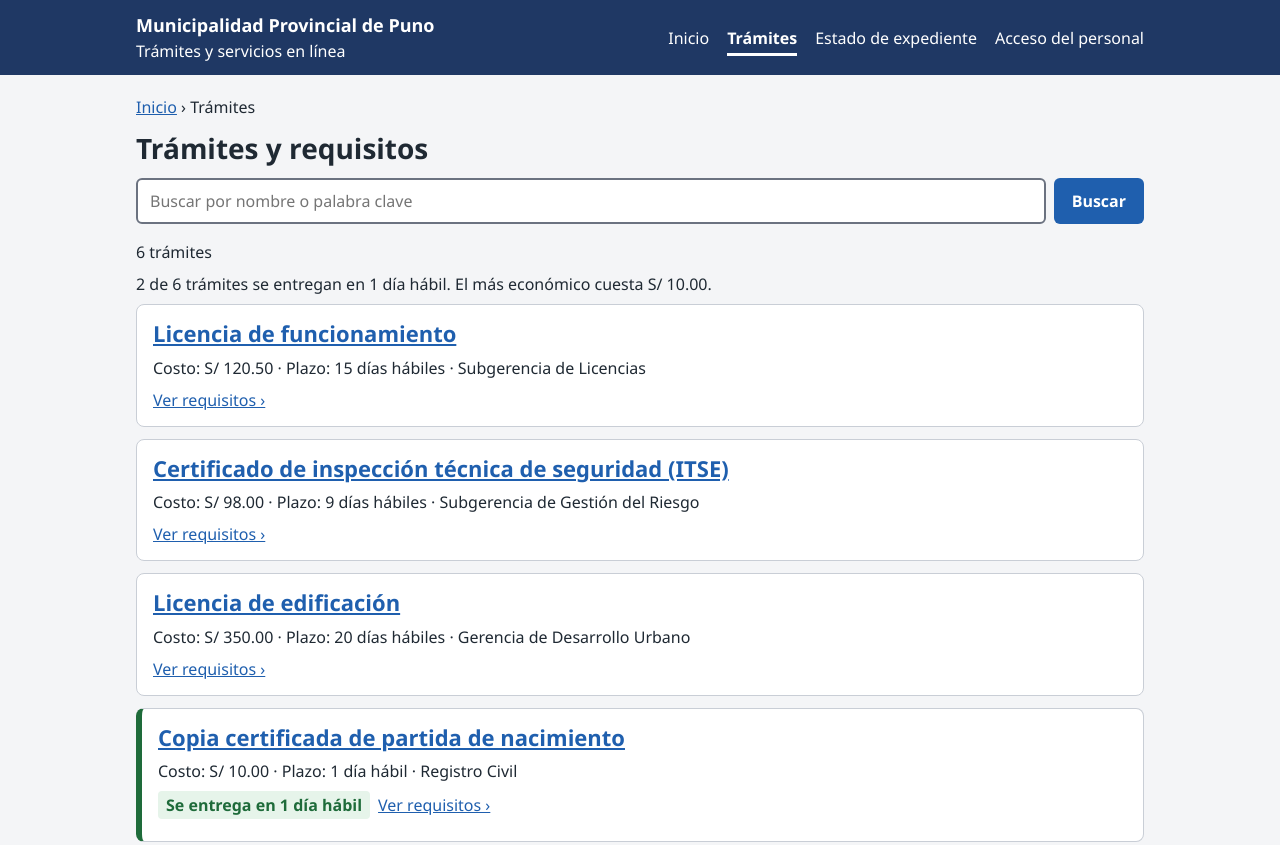
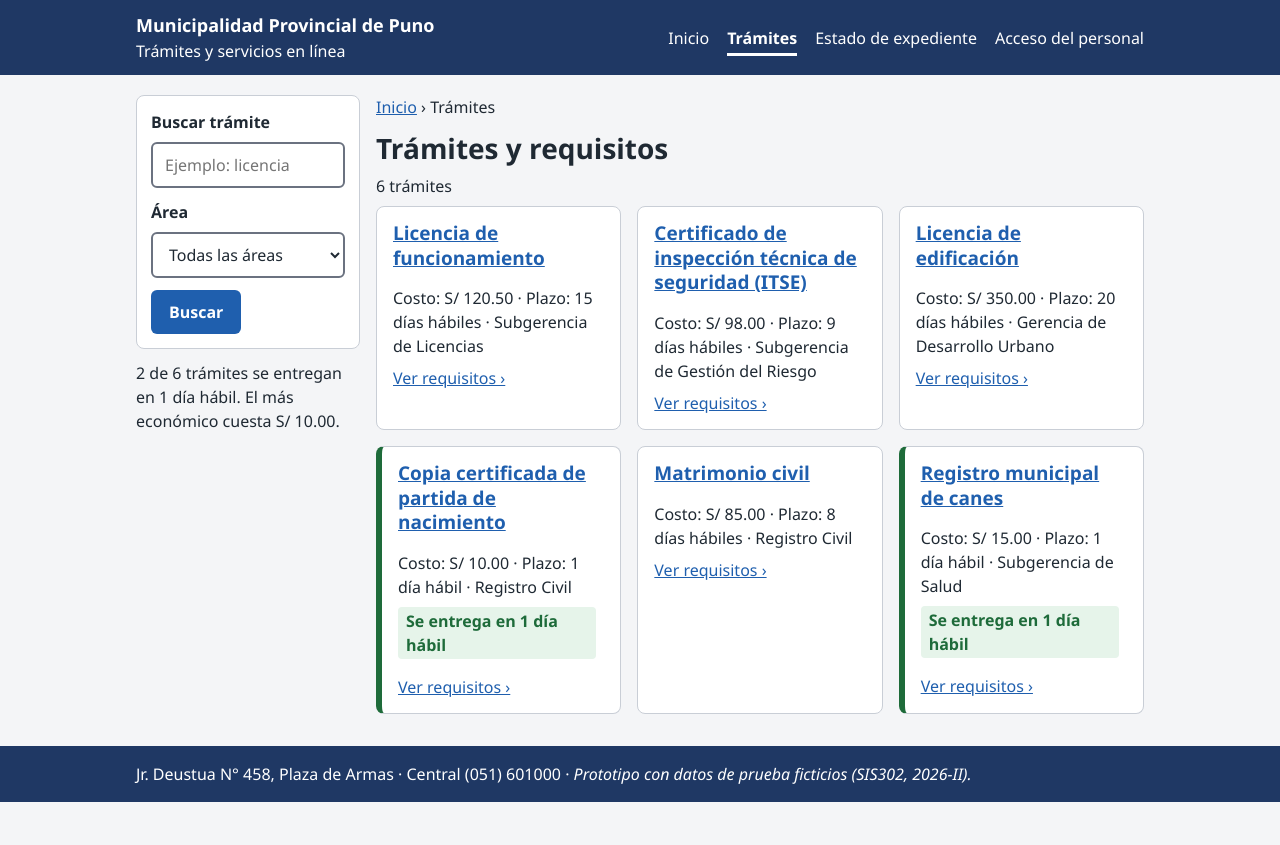
Before and after one commit to omarcalsin/dbp1-muni-puno, a plain HTML site: page tramites.html in a window 1280 px wide. Shown: the top 845 px of the page. After the commit the page ends 802 px from the top, so only its background shows below. Drawn offline with Linux system fonts and the light colour scheme.

Commit message:
G-07 paso 1: vista de trámites maquetada con CSS Grid (áreas con nombre) y Flexbox en la cabecera y los filtros

```diff
--- a/css/estilos.css
+++ b/css/estilos.css
@@ -32,7 +32,7 @@ body {
 }
 main { flex: 1 0 auto; width: 100%; }
 a { color: var(--accion); }
-a:focus-visible, button:focus-visible, input:focus-visible, textarea:focus-visible {
+a:focus-visible, button:focus-visible, input:focus-visible, select:focus-visible, textarea:focus-visible {
   outline: 3px solid var(--accion); outline-offset: 2px;
 }
 
@@ -74,7 +74,7 @@ p { max-width: 68ch; margin: 0 0 12px; }
 .buscador { display: flex; flex-wrap: wrap; gap: 8px; margin: 12px 0 16px; }
 .buscador input { flex: 1 1 240px; }
 label { display: block; font-weight: 600; margin-bottom: 4px; }
-input, textarea {
+input, select, textarea {
   font: inherit; color: var(--texto); background: var(--blanco);
   border: 2px solid #6b7280; border-radius: 6px; padding: 9px 12px; width: 100%;
 }
--- /dev/null
+++ b/css/maqueta.css
@@ -0,0 +1,61 @@
+/* G-07 · Paso 1 · Maqueta de la vista principal (tramites.html)
+   Grid para la estructura de la página y Flexbox dentro de los componentes. */
+
+/* Teléfono: una sola columna, los filtros arriba de la lista */
+.pagina {
+  display: grid;
+  grid-template-columns: 1fr;
+  grid-template-rows: auto auto 1fr auto;
+  grid-template-areas:
+    "cabecera"
+    "filtros"
+    "principal"
+    "pie";
+  min-height: 100vh;
+}
+.pagina > .cabecera  { grid-area: cabecera; }
+.pagina > .filtros   { grid-area: filtros; padding: 16px 16px 0; }
+.pagina > .principal { grid-area: principal; padding: 16px 16px 32px; min-width: 0; }
+.pagina > .pie       { grid-area: pie; }
+
+/* Computadora: filtros a la izquierda y trámites a la derecha.
+   Las columnas de los costados (1fr) quedan vacías para centrar el contenido
+   con el mismo ancho que la cabecera (1040 px). */
+@media (min-width: 760px) {
+  .pagina {
+    grid-template-columns: 1fr 14rem minmax(0, 48rem) 1fr;
+    grid-template-rows: auto 1fr auto;
+    grid-template-areas:
+      "cabecera cabecera cabecera  cabecera"
+      ".        filtros  principal ."
+      "pie      pie      pie       pie";
+    column-gap: 16px;
+  }
+  .pagina > .filtros   { padding: 20px 0 32px; align-self: start; }
+  .pagina > .principal { padding: 20px 0 32px; }
+}
+
+/* Filtros: caja con el formulario en columna (Flexbox) */
+.filtros .buscador {
+  flex-direction: column;
+  align-items: stretch;
+  gap: 4px;
+  margin: 0 0 12px;
+  background: var(--blanco);
+  border: 1px solid var(--borde);
+  border-radius: 8px;
+  padding: 14px;
+}
+.filtros .buscador input,
+.filtros .buscador select { flex: none; margin-bottom: 8px; }
+.filtros .buscador .boton { align-self: flex-start; }
+
+/* Tarjetas de trámites: la rejilla se adapta sola al ancho (Grid) */
+.tarjetas {
+  grid-template-columns: repeat(auto-fill, minmax(15rem, 1fr));
+  gap: 16px;
+  align-content: start;
+}
+.tarjetas .tarjeta h2 { font-size: 19px; }
+.tarjetas .tarjeta .datos { margin: 0; }
+.tarjetas .requisitos { margin: 0; padding-left: 20px; }
--- a/js/tramites.js
+++ b/js/tramites.js
@@ -8,6 +8,7 @@ campo.value = parametro("q") || "";
 // Crea la tarjeta <li> de un trámite.
 function crearTarjeta(t) {
   const tarjeta = document.createElement("li");
+  tarjeta.className = "tarjeta";
   const titulo = document.createElement("h2");
   const enlace = document.createElement("a");
   enlace.href = `detalle.html?id=${encodeURIComponent(t.id)}`;
--- a/tramites.html
+++ b/tramites.html
@@ -5,8 +5,9 @@
   <meta name="viewport" content="width=device-width, initial-scale=1">
   <title>Trámites · Municipalidad Provincial de Puno</title>
   <link rel="stylesheet" href="css/estilos.css">
+  <link rel="stylesheet" href="css/maqueta.css">
 </head>
-<body>
+<body class="pagina">
   <header class="cabecera">
     <div class="contenedor">
       <a class="marca" href="index.html">Municipalidad Provincial de Puno<small>Trámites y servicios en línea</small></a>
@@ -20,16 +21,23 @@
       </nav>
     </div>
   </header>
-  <main class="contenedor">
+  <aside class="filtros" aria-label="Filtros de búsqueda">
+    <form class="buscador" id="buscador" role="search">
+      <label for="q">Buscar trámite</label>
+      <input id="q" type="search" placeholder="Ejemplo: licencia" autocomplete="off">
+      <label for="area">Área</label>
+      <select id="area">
+        <option value="">Todas las áreas</option>
+      </select>
+      <button class="boton" type="submit">Buscar</button>
+    </form>
+    <p class="contador" id="resumen-tramites"></p>
+  </aside>
+  <main class="principal">
     <p class="migas"><a href="index.html">Inicio</a> › Trámites</p>
     <h1>Trámites y requisitos</h1>
-    <form class="buscador" id="buscador" role="search">
-      <input id="q" type="search" placeholder="Buscar por nombre o palabra clave" aria-label="Buscar trámite">
-      <button class="boton" type="submit">Buscar</button>
-    </form>
-    <p class="contador" id="contador" aria-live="polite"></p>
-    <p class="contador" id="resumen-tramites"></p>
-    <ul class="lista" id="lista"></ul>
+    <p class="contador" id="contador" aria-live="polite">Cargando trámites…</p>
+    <ul class="lista tarjetas" id="lista"></ul>
     <div class="mensaje error" id="vacio" hidden><strong>⚠ No se encontraron trámites</strong>Revise la palabra o pruebe con otra, por ejemplo «licencia».</div>
   </main>
   <footer class="pie">
```
